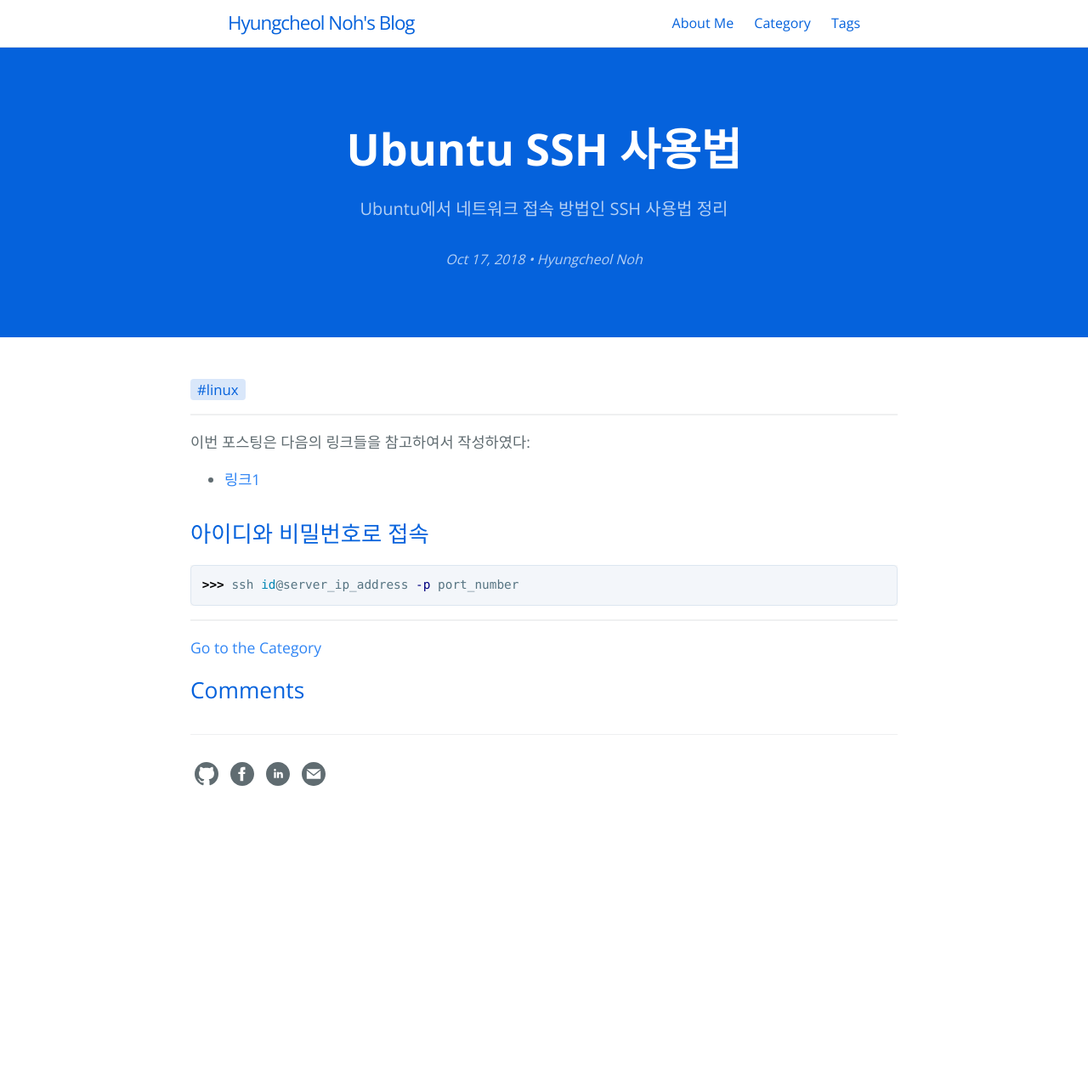
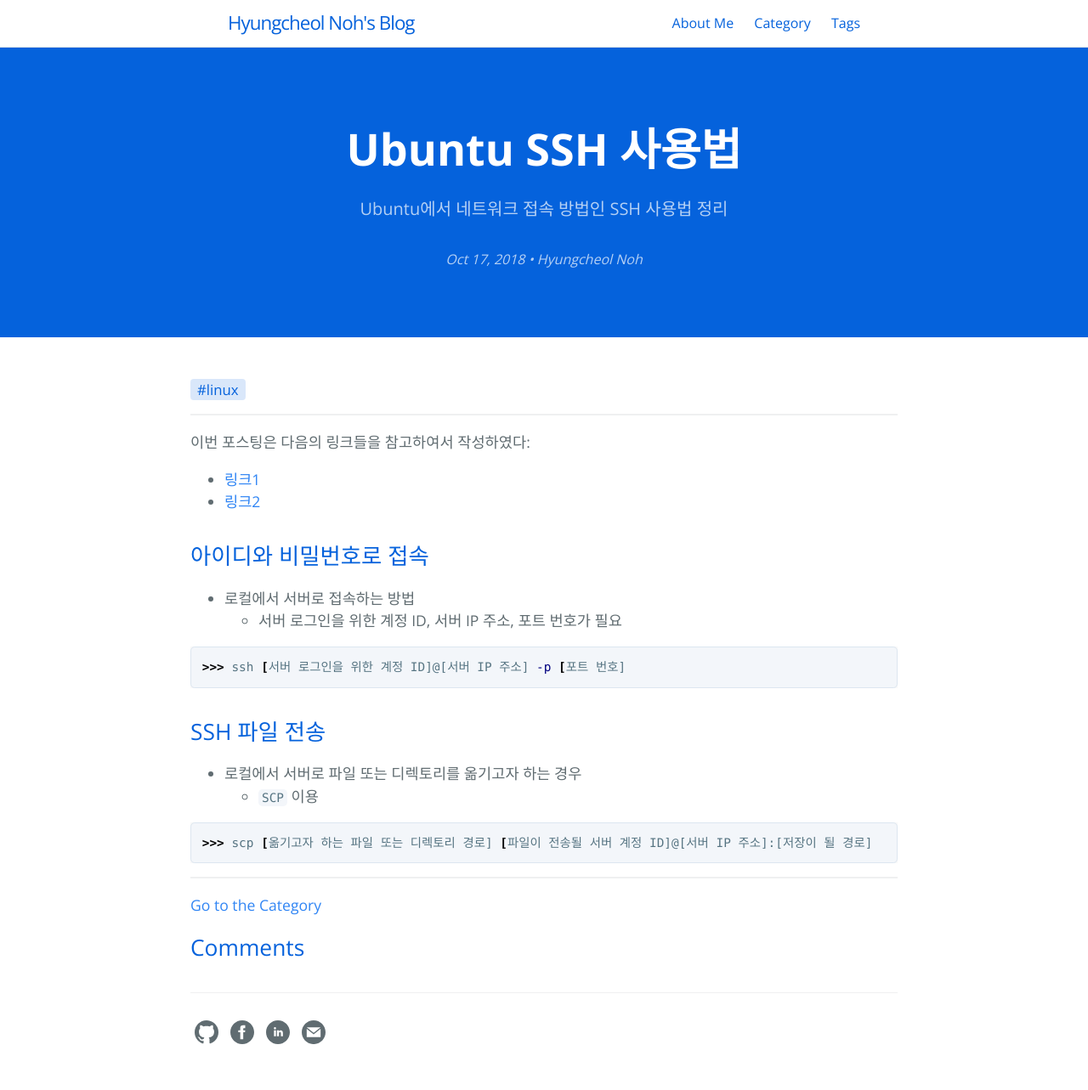
Before and after one commit to hcnoh/hcnoh.github.io, a Jekyll site: the page built from _posts/2018-10-17-ubuntu-ssh-usage.md, in a window 1280 px wide. Shown: the whole page at 85% size. Built offline with Jekyll 4.4.1, drawn with Linux system fonts in a browser that asks for light colours; comment, search, counter and statistics services are not loaded; before the commit the page ends 979 px from its top, so only the background shows below that.

Commit message:
Update 2018-10-17-ubuntu-ssh-usage.md

````diff
--- a/_posts/2018-10-17-ubuntu-ssh-usage.md
+++ b/_posts/2018-10-17-ubuntu-ssh-usage.md
@@ -14,9 +14,20 @@ permalink: /2018-10-17-ubuntu-ssh-usage
 
 이번 포스팅은 다음의 링크들을 참고하여서 작성하였다:
 - [링크1](http://programmingskills.net/archives/315)
+- [링크2](https://www.yongbok.net/blog/%EB%A6%AC%EB%88%85%EC%8A%A4-ssh-%ED%8C%8C%EC%9D%BC-%EC%A0%84%EC%86%A1-scp/)
 
 ## 아이디와 비밀번호로 접속
+- 로컬에서 서버로 접속하는 방법
+  - 서버 로그인을 위한 계정 ID, 서버 IP 주소, 포트 번호가 필요
 
 ```bash
->>> ssh id@server_ip_address -p port_number
+>>> ssh [서버 로그인을 위한 계정 ID]@[서버 IP 주소] -p [포트 번호]
 ```
+
+## SSH 파일 전송
+- 로컬에서 서버로 파일 또는 디렉토리를 옮기고자 하는 경우
+  - `SCP` 이용
+
+```bash
+>>> scp [옮기고자 하는 파일 또는 디렉토리 경로] [파일이 전송될 서버 계정 ID]@[서버 IP 주소]:[저장이 될 경로]
+```
````
